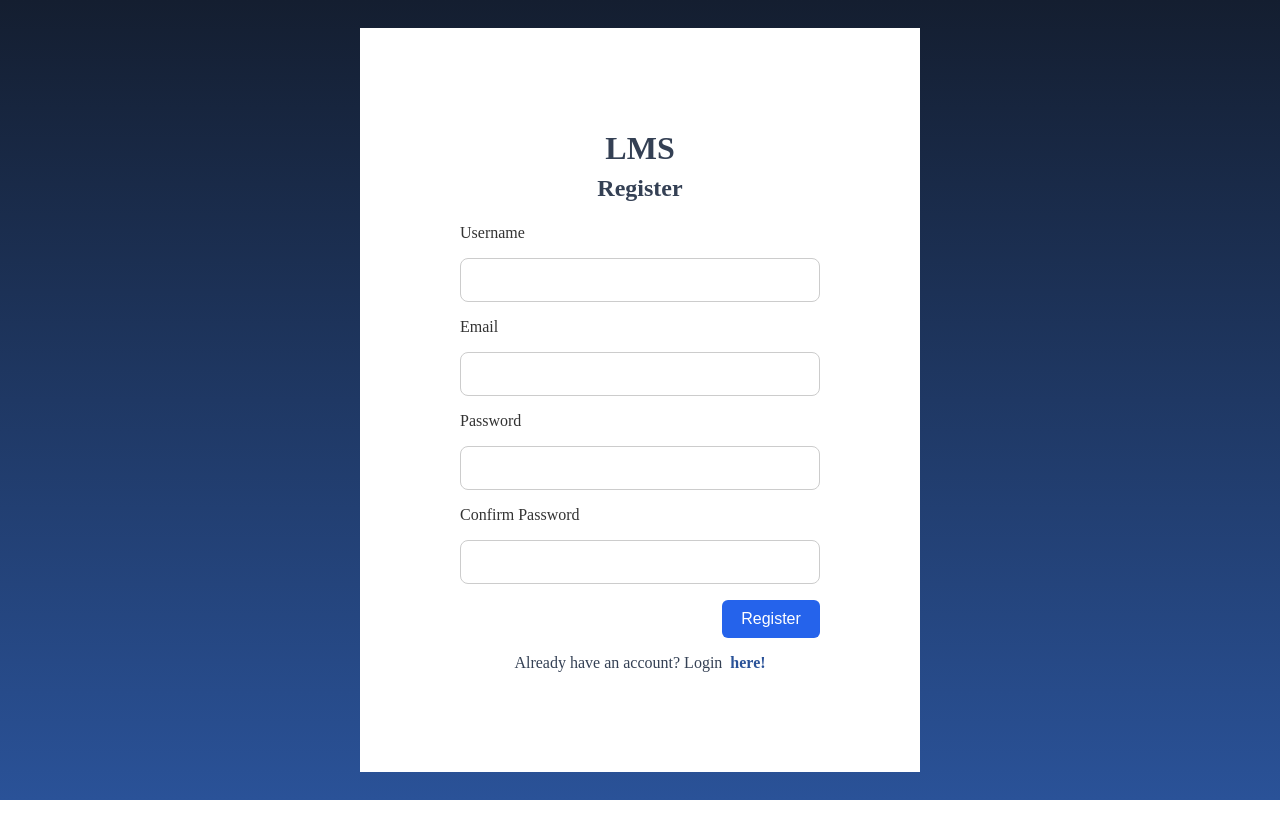
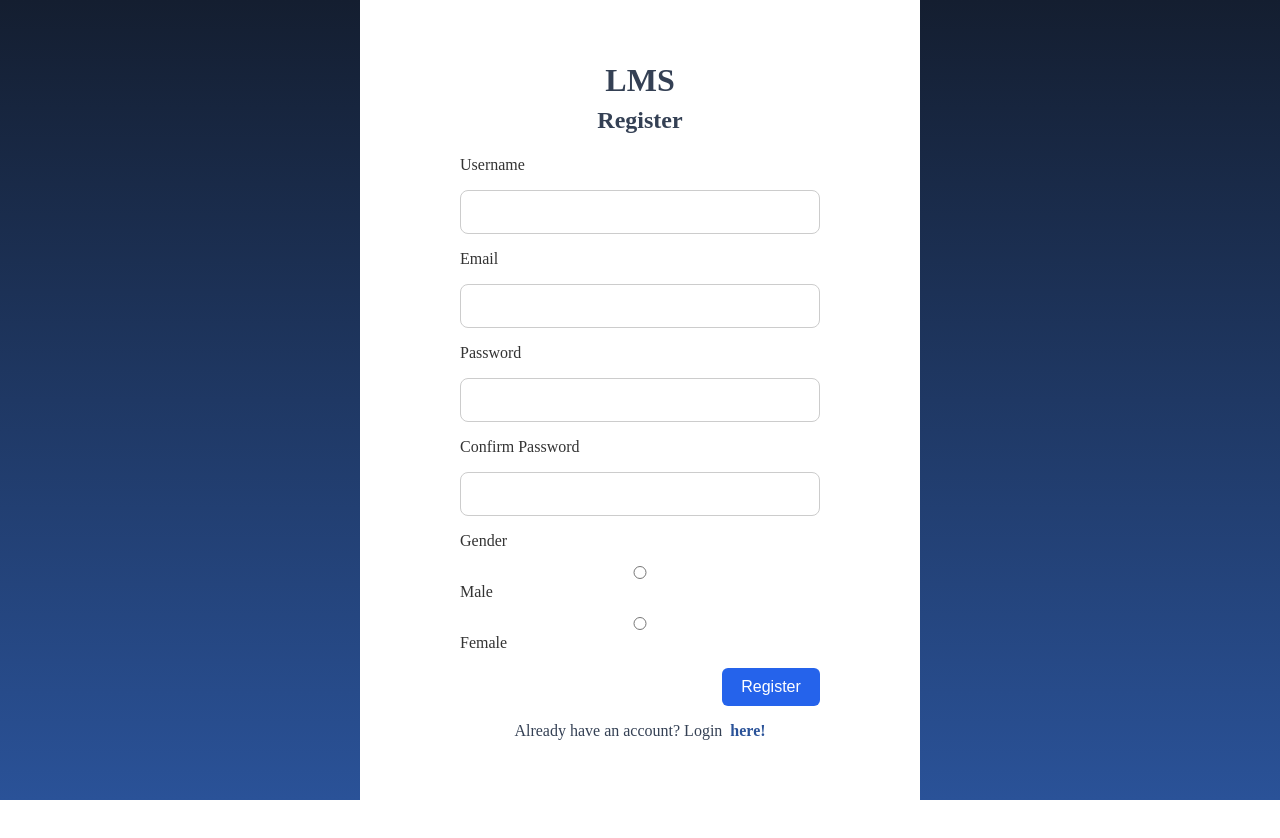
Before and after one commit to Jovan-95/fullstack-app, a React (Vite) app in the folder react/: page /register in a window 1280 px wide. Before the commit the page ends 800 px from the top, so only its background shows below. Built offline with nearby package versions, Linux system fonts and the light colour scheme.

Commit message:
register

```diff
--- a/react/src/pages/Login.tsx
+++ b/react/src/pages/Login.tsx
@@ -2,10 +2,11 @@
 import { useState } from "react";
 import { useNavigate } from "react-router-dom";
 import { LoginFormUser } from "../types";
-import { useDispatch } from "react-redux";
+import { useDispatch, useSelector } from "react-redux";
 import { useMutation, useQuery, useQueryClient } from "@tanstack/react-query";
 import { getUsers, loginUser } from "../services/userServices";
 import { addLoggedUser } from "../redux/slice";
+import { RootState } from "../redux/store";
 
 function Login() {
     const navigate = useNavigate();
@@ -17,6 +18,12 @@ function Login() {
         password: "",
     });
 
+    // Get logged user from Redux
+    const loggedUser = useSelector(
+        (state: RootState) => state.auth.loggedInUser
+    );
+    console.log("Logged user", loggedUser);
+
     // Get users. !!! Check HTTP with Boris to get users from BE
     // const {
     //     data: users,
@@ -27,11 +34,22 @@ function Login() {
     //     queryFn: getUsers,
     // });
 
-    // HTTP POST
+    // HTTP POST, BE vraca Usera
     const loginUserMutation = useMutation({
         mutationFn: loginUser,
-        onSuccess: () => {
-            queryClient.invalidateQueries({ queryKey: ["login"] });
+        onSuccess: (data) => {
+            if (data && data.status) {
+                // Dispatch u Redux
+                dispatch(
+                    addLoggedUser({
+                        ...data.data, // id, name, email, roles
+                        auth_token: data.auth_token, // auth_token iz response
+                    })
+                );
+
+                // Navigacija na home
+                navigate("/");
+            }
         },
         onError: (err) => {
             alert("Login failed!");
--- a/react/src/pages/Register.tsx
+++ b/react/src/pages/Register.tsx
@@ -10,10 +10,11 @@ function Register() {
     const queryClient = useQueryClient();
 
     const [userObj, setUserObj] = useState<RegisterFormUser>({
-        username: "",
+        name: "",
         email: "",
         password: "",
         confirmPassword: "",
+        gender: "",
     });
 
     // HTTP POST
@@ -39,7 +40,7 @@ function Register() {
 
         // Fields validation
         if (
-            userObj.username === "" ||
+            userObj.name === "" ||
             userObj.email === "" ||
             userObj.password === "" ||
             userObj.confirmPassword === ""
@@ -60,24 +61,26 @@ function Register() {
 
         // User for sending
         const newUser: User = {
-            id: Date.now().toString(),
-            username: userObj.username,
+            name: userObj.name,
             email: userObj.email,
             password: userObj.password,
-            role: "user",
-            status: "pending",
+            roles: ["student"],
+            gender: userObj.gender,
+            auth_token: Date.now().toLocaleString(),
         };
 
-        addUserMutation.mutate(newUser);
-        navigate("/login");
+        console.log("Register", newUser);
+        // addUserMutation.mutate(newUser);
+        // navigate("/login");
         alert("Your acc is waiting for approval");
 
         // reset fields
         setUserObj({
-            username: "",
+            name: "",
             email: "",
             password: "",
             confirmPassword: "",
+            gender: "",
         });
     }
 
@@ -90,9 +93,9 @@ function Register() {
                     <label>Username</label>
                     <input
                         onChange={(e) =>
-                            setUserObj({ ...userObj, username: e.target.value })
+                            setUserObj({ ...userObj, name: e.target.value })
                         }
-                        value={userObj.username}
+                        value={userObj.name}
                         type="text"
                     />
                 </div>
@@ -129,6 +132,42 @@ function Register() {
                         type="password"
                     />
                 </div>
+                <div className="input-wrapper">
+                    <label>Gender</label>
+                    <div className="radio-buttons">
+                        <label className="radio-label">
+                            <input
+                                onChange={(e) =>
+                                    setUserObj({
+                                        ...userObj,
+                                        gender: e.target.value,
+                                    })
+                                }
+                                type="radio"
+                                name="gender"
+                                value="male"
+                            />
+                            <span className="custom-radio"></span>
+                            Male
+                        </label>
+
+                        <label className="radio-label">
+                            <input
+                                onChange={(e) =>
+                                    setUserObj({
+                                        ...userObj,
+                                        gender: e.target.value,
+                                    })
+                                }
+                                type="radio"
+                                name="gender"
+                                value="female"
+                            />
+                            <span className="custom-radio"></span>
+                            Female
+                        </label>
+                    </div>
+                </div>
                 <div className="button-wrapper">
                     <button
                         onClick={registerUser}
--- a/react/src/redux/slice.ts
+++ b/react/src/redux/slice.ts
@@ -1,8 +1,9 @@
 /* eslint-disable @typescript-eslint/no-unused-vars */
-import { createSlice } from "@reduxjs/toolkit";
+import { createSlice, PayloadAction } from "@reduxjs/toolkit";
+import { User } from "../types";
 
 type AuthState = {
-    loggedInUser: null;
+    loggedInUser: User | null;
 };
 
 const initialState: AuthState = {
@@ -15,7 +16,7 @@ const authSlice = createSlice({
     initialState,
     reducers: {
         // Add logic for login
-        addLoggedUser: (state, action) => {
+        addLoggedUser: (state, action: PayloadAction<User>) => {
             state.loggedInUser = action.payload;
             localStorage.setItem(
                 "loggedInUser",
--- a/react/src/services/userServices.ts
+++ b/react/src/services/userServices.ts
@@ -22,12 +22,13 @@ export async function registerNewUser(user: User) {
             method: "POST",
             headers: {
                 "Content-Type": "application/json",
+                Accept: "application/json",
             },
             body: JSON.stringify(user),
         });
         if (!res.ok) throw new Error(`${res.status}, ${res.statusText}`);
         const data = await res.json();
-        // console.log(data);
+        console.log(data);
         return data;
     } catch (err) {
         console.log(err);
```
Also changed, not shown: react/src/types.tsx (+6 -5 lines).
